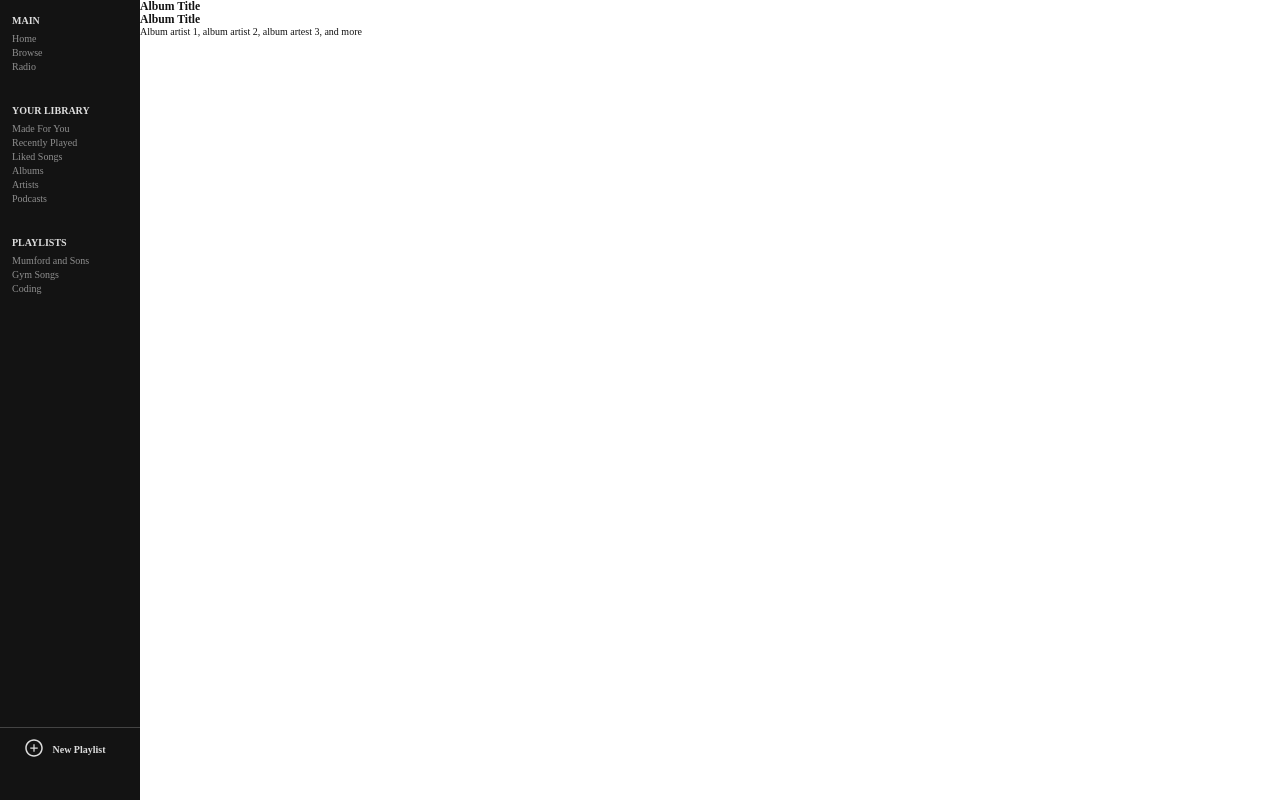
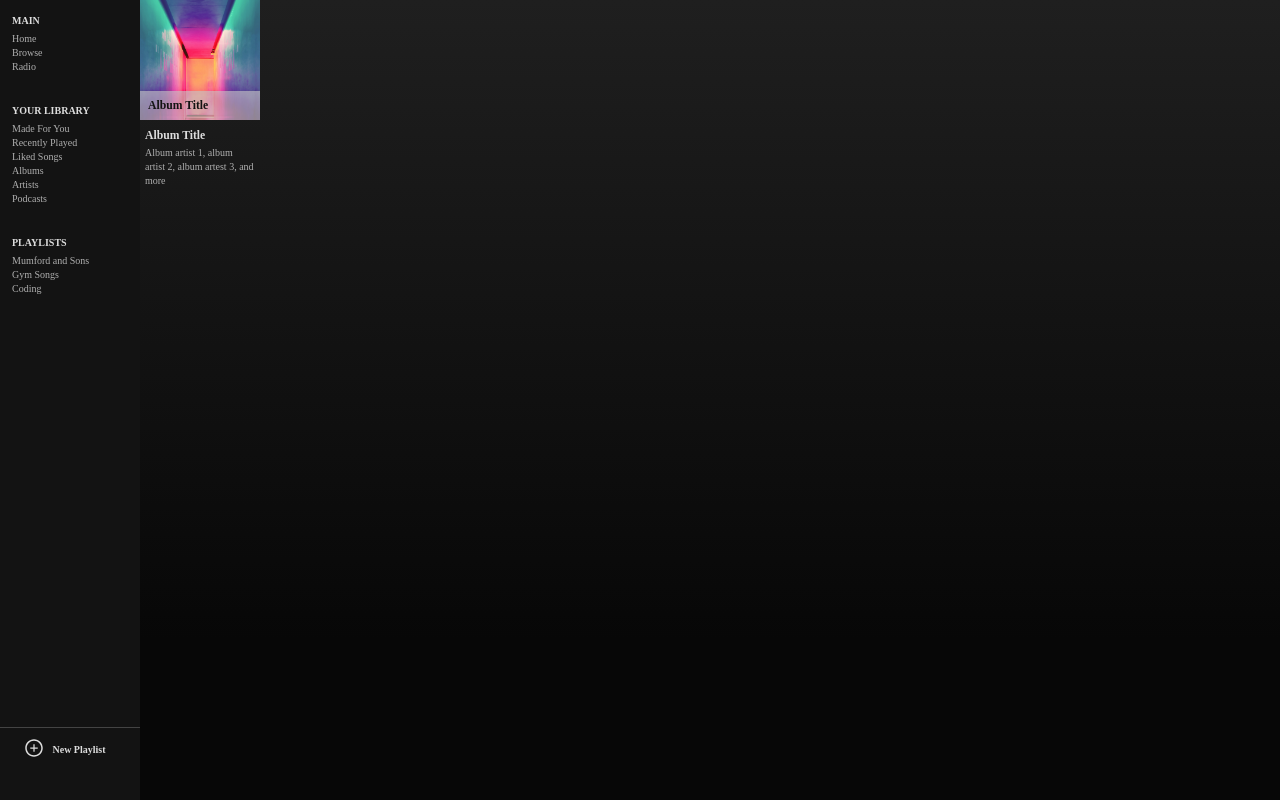
Before and after one commit to Ryan-Solomon/spotify-web, a React (Create React App) app: page / in a window 1280 px wide. Built offline with nearby package versions, Linux system fonts and the light colour scheme.

Commit message:
style album

```diff
--- a/src/components/album/Album.styles.scss
+++ b/src/components/album/Album.styles.scss
@@ -2,4 +2,35 @@
 
 .album-container {
   color: $primary-dark-grey;
+  width: 12rem;
 }
+
+.album-photo {
+  background-repeat: none;
+  background-size: cover;
+  object-fit: cover;
+  width: 12rem;
+  height: 12rem;
+  display: flex;
+  flex-direction: column;
+  justify-content: flex-end;
+
+  h3 {
+    padding: 0.8rem;
+    background: $primary-image-overlay;
+  }
+}
+
+.album-details {
+  padding: 0.5rem;
+
+  h3 {
+    color: $primary-white;
+    margin: 0.4rem 0;
+  }
+
+  p {
+    color: $primary-light-grey;
+    line-height: 1.4;
+  }
+}
--- a/src/components/album/Album.tsx
+++ b/src/components/album/Album.tsx
@@ -1,9 +1,10 @@
 import './Album.styles.scss';
+import img from '../../assets/img/efe-kurnaz-RnCPiXixooY-unsplash.jpg';
 
 export const Album = () => {
   return (
     <section className='album-container'>
-      <div className='album-photo'>
+      <div style={{ backgroundImage: `url(${img})` }} className='album-photo'>
         <h3>Album Title</h3>
       </div>
       <div className='album-details'>
--- a/src/screens/Home/HomeScreen.styles.scss
+++ b/src/screens/Home/HomeScreen.styles.scss
@@ -1,4 +1,6 @@
 .home-screen {
   display: grid;
   grid-template-columns: auto 1fr;
+  background-color: #000000;
+  background-image: linear-gradient(360deg, #070707 20%, #1f1f1f 100%);
 }
--- a/src/styles/_variables.scss
+++ b/src/styles/_variables.scss
@@ -1,5 +1,6 @@
 $primary-green: rgb(18, 237, 18);
 $primary-dark-grey: rgb(19, 19, 19);
 $primary-mid-grey: #444;
-$primary-light-grey: rgb(143, 143, 143);
+$primary-light-grey: rgb(175, 175, 175);
 $primary-white: rgb(221, 221, 221);
+$primary-image-overlay: rgba(199, 198, 198, 0.631);
```
Also changed, not shown: 1 other file (tests, documents, lock files or other folders).
